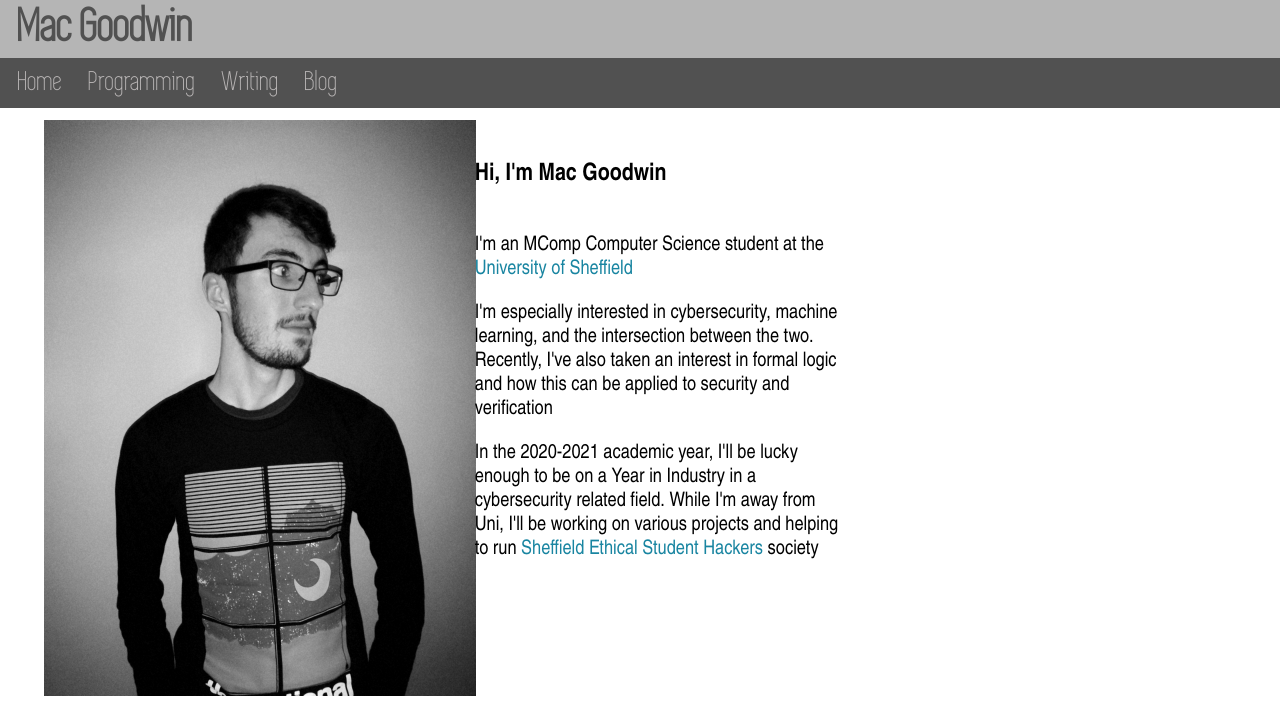
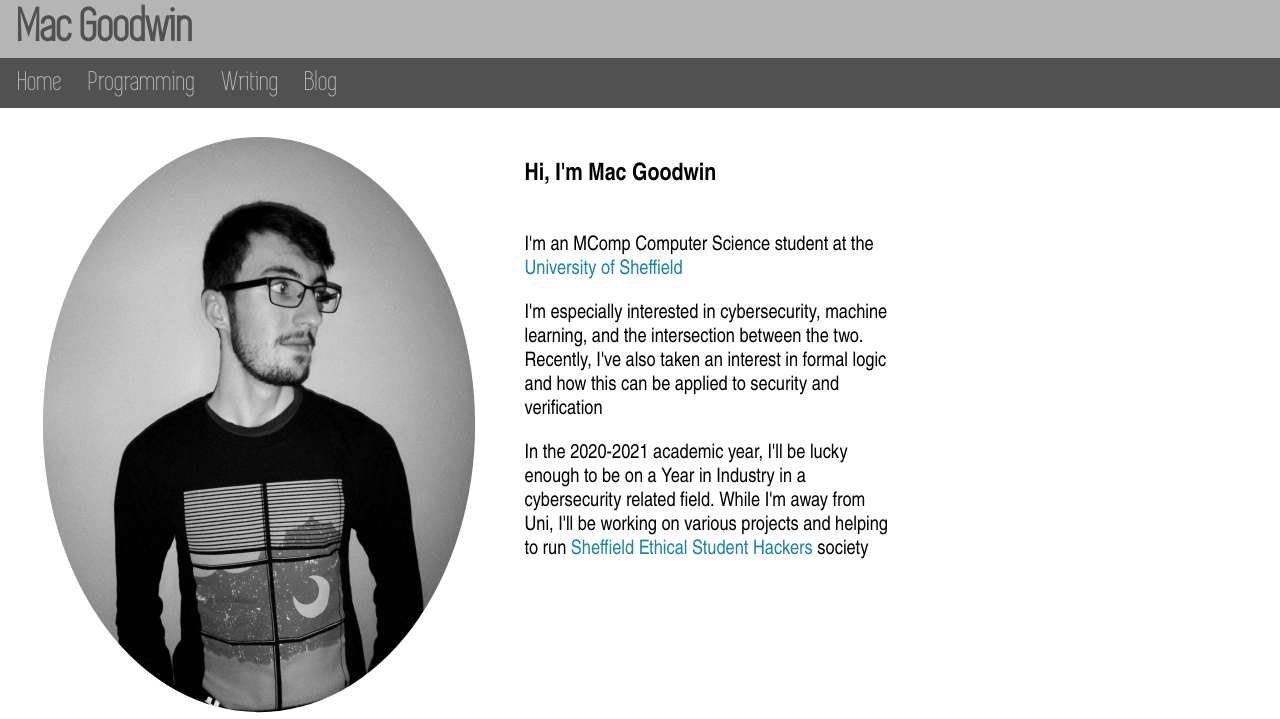
Before and after one commit to Twigonometry/mac-goodwin.com, a Jekyll site: the page built from mac-goodwin/index.html, in a window 1280 px wide. Shown: the top 719 px of the page. Built offline with Jekyll 4.4.1, drawn with Linux system fonts in a browser that asks for light colours; some web fonts are replaced; grey boxes are pictures that could not be loaded.

Commit message:
Responsive layout with laphoto

```diff
--- a/mac-goodwin/_sass/main.scss
+++ b/mac-goodwin/_sass/main.scss
@@ -15,6 +15,19 @@ body {
 .wrapper {
   height: 100%;
   width: 100%;
+}
+
+/* row-col-flex is a row on big screens and a column on small screens */
+.row-col-flex {
+  display: flex;
+  flex-direction: row;
+}
+
+@media screen and (max-width: 480px) {
+  .row-col-flex {
+    display: flex;
+    flex-direction: column;
+  }
 }
 
 .flex-row {
@@ -124,6 +137,16 @@ main a:hover {
   margin: 30px 0;
 }
 
+#intro-block {
+  padding: 2%;
+}
+
+@media screen and (min-width: 480px) {
+  #intro-block {
+    max-width: 30%;
+  }
+}
+
 /* images */
 
 .wide-img {
@@ -133,3 +156,17 @@ main a:hover {
 .round-img {
   border-radius: 50%;
 }
+
+#profile-img {
+  max-width: 432px;
+  max-height: 576px;
+  padding: 2%;
+}
+
+/* profile image only round on large screens */
+
+@media screen and (min-width: 480px) {
+  #profile-img {
+    border-radius: 50%;
+  }
+}
--- a/mac-goodwin/index.html
+++ b/mac-goodwin/index.html
@@ -3,15 +3,10 @@ layout: default
 title: Home
 ---
 
-<div class="flex-row">
-    <picture class="round-img">
-        <source srcset="assets/images/portraits/black-white landscape.jpg" media="(max-width: 400px)">
-        <source srcset="assets/images/portraits/black-white portrait.jpg" style="max-width: 432px; max-height: 576px; padding: 2%;">
-        <img src="assets/images/portraits/black-white portrait.jpg" style="max-width: 432px; max-height: 576px; padding: 2%;">
-    </picture>
+<div class="row-col-flex">
+    <img id="profile-img" src="assets/images/portraits/black-white portrait.jpg" alt="Me in my favourite t-shirt">
 
-
-    <div class="flex-col" style="max-width: 30%; padding: 2%;">
+    <div id="intro-block" class="flex-col">
         <h3>Hi, I'm Mac Goodwin</h3>
         <div class="text-block">
             <p>I'm an MComp Computer Science student at the <a href="https://www.sheffield.ac.uk/dcs">University of Sheffield</a></p>
```
